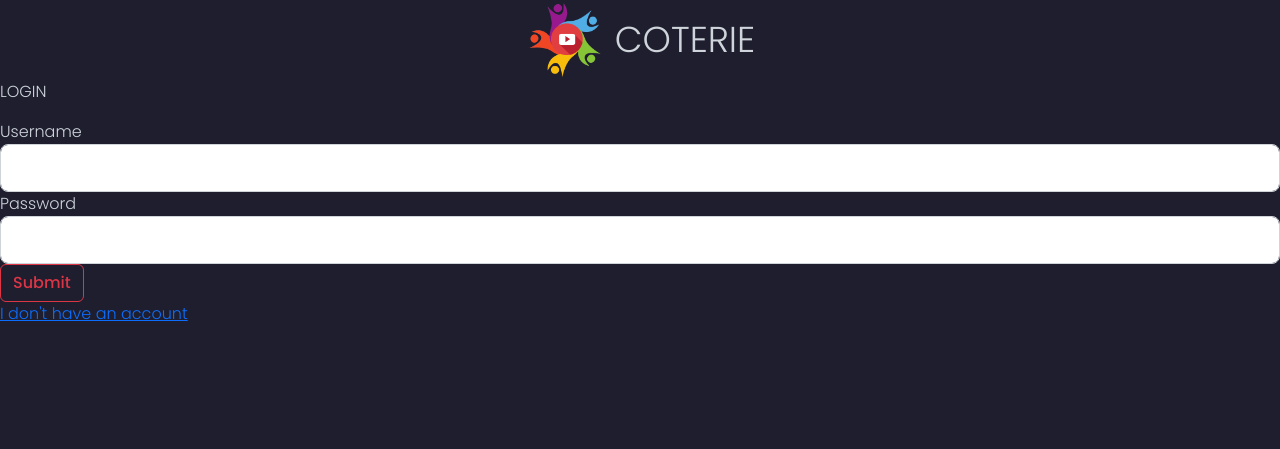
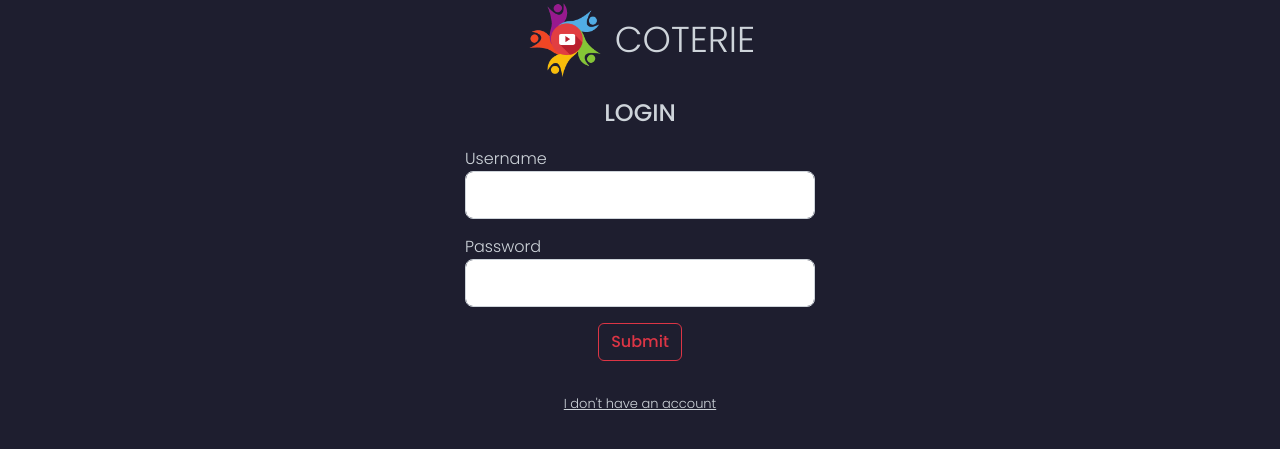
Before and after one commit to onmyraedar/gryphhacks2022, a Python web app: template coterieapp/templates/login.html in a window 1280 px wide. Shown: the top 449 px of the page. Run offline with Jinja, Linux system fonts and the light colour scheme; the template is opened without the code that fills it, so the values that code supplies are empty, except form fields; form fields are guessed from the names that the template uses.

Commit message:
Styling for login and registration forms

```diff
--- a/coterieapp/static/main.css
+++ b/coterieapp/static/main.css
@@ -5,9 +5,14 @@ body {
     color: #ced4da;
     font-family: "Poppins", sans-serif;
     font-weight: 300;
+    margin: 0px 20px;
 }
 
 /* Header */
+
+header {
+    margin-bottom: 15px;
+}
 
 .header-content {
     display: flex;
@@ -33,7 +38,7 @@ body {
 .profile-step {
     background-color: #28293e;
     border-radius: 10px;
-    margin: 20px;
+    margin-bottom: 15px;
     padding: 20px;
     text-align: center;
 }
@@ -59,3 +64,44 @@ body {
     border-color: #E13E42;
     margin: auto;
 }
+
+/* Login and registration forms */
+
+.form-group {
+    margin-bottom: 16px;
+}
+
+.registration-form-title,
+.login-form-title {
+    font-weight: 500;
+    font-size: 24px;
+    text-align: center;
+}
+
+.registration-form,
+.login-form {
+    width: 350px;
+    margin: auto;
+}
+
+.register-btn,
+.login-btn {
+    text-align: center;
+}
+
+.register-page-login-link-container,
+.login-page-register-link-container {
+    text-align: center;
+    margin-top: 30px;
+}
+
+.register-page-login-link-container a,
+.login-page-register-link-container a {
+    font-size: 13px;
+    color: #ced4da;
+}
+
+.register-page-login-link-container:hover a,
+.login-page-register-link-container:hover a {
+    color: #E13E42;
+}
```
